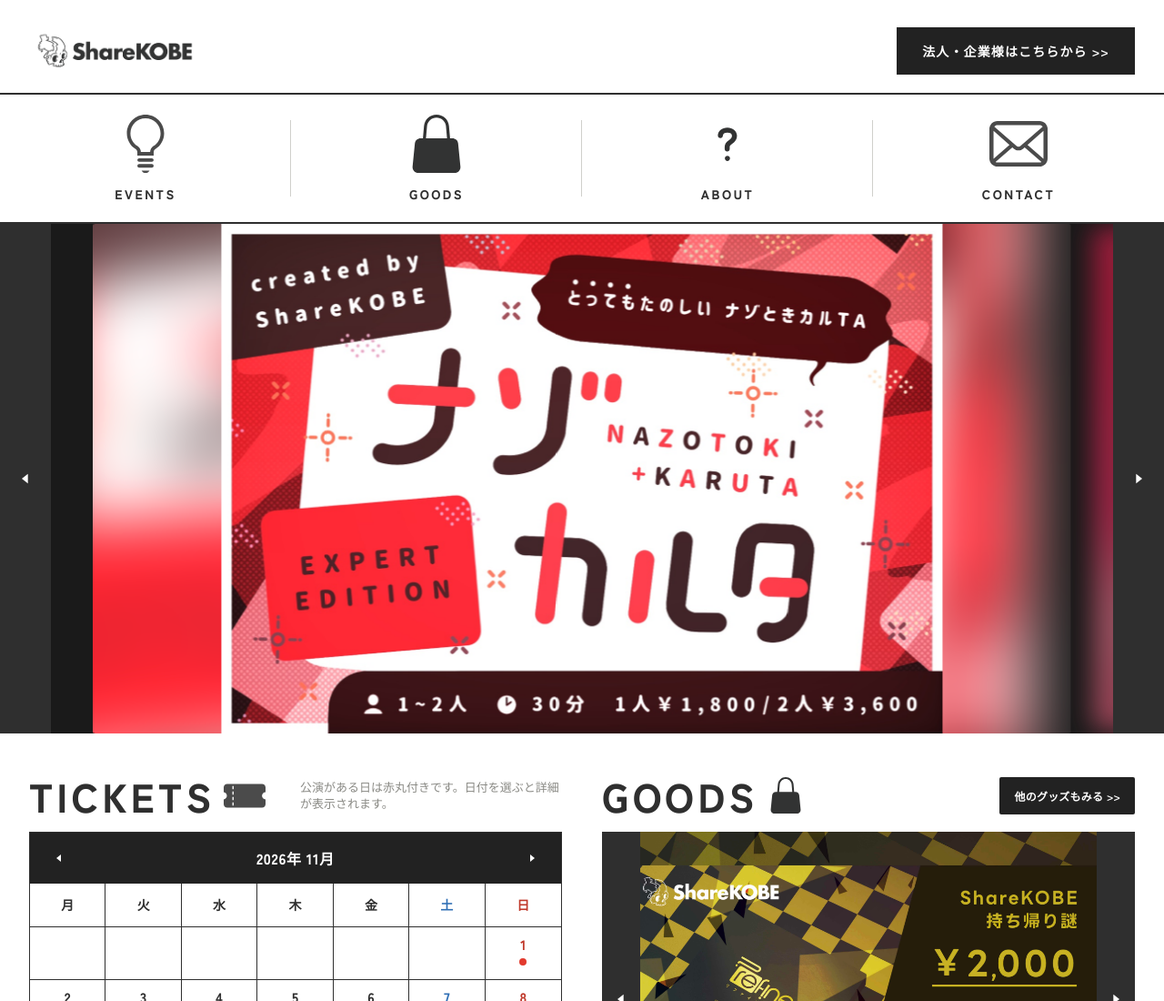
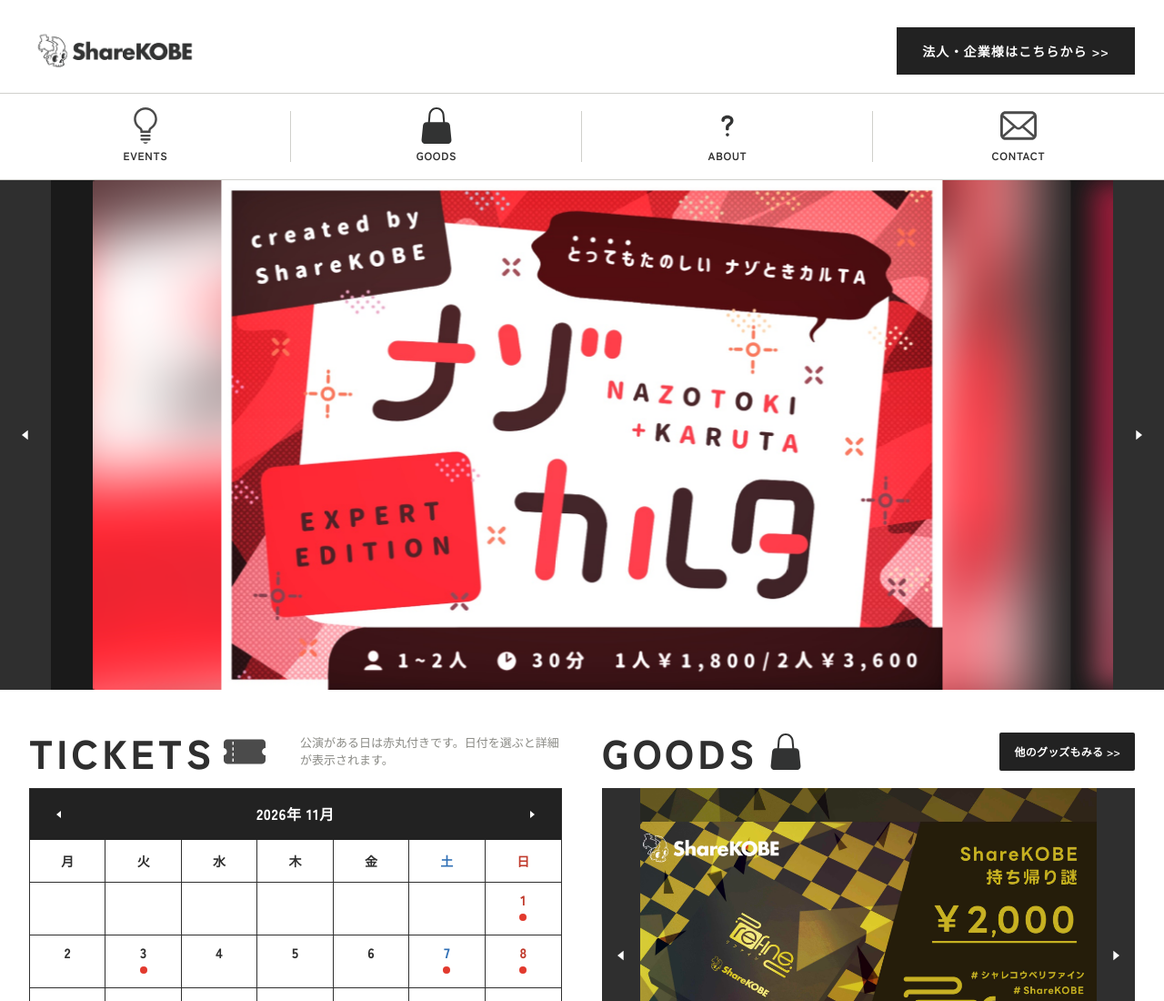
Before and after one commit to ShareKOBEinc/Homepage, a plain HTML site: page sk-pf-home-preview-a8f3c91e7b2d4/index.html in a window 1280 px wide. Shown: the top 1100 px of the page at 91% size. Drawn offline with Linux system fonts and the light colour scheme.

Commit message:
メニュー調整

```diff
--- a/sk-pf-home-preview-a8f3c91e7b2d4/css/style.css
+++ b/sk-pf-home-preview-a8f3c91e7b2d4/css/style.css
@@ -83,12 +83,13 @@ button { font: inherit; }
 
 .pf-corp:hover { opacity: 0.88; }
 
-/* —— Nav (mock: icon above label, hairline dividers, strong rules) —— */
+/* —— Nav (sized like TDR smenu: ~40px icon / 12px label / ~94px row) —— */
 .pf-nav {
   display: grid;
   grid-template-columns: repeat(4, 1fr);
-  border-top: 2px solid var(--line-strong);
-  border-bottom: 2px solid var(--line-strong);
+  border-top: 1px solid var(--line);
+  border-bottom: 1px solid var(--line);
+  background: #fff;
 }
 
 .pf-nav__item {
@@ -96,34 +97,38 @@ button { font: inherit; }
   display: flex;
   flex-direction: column;
   align-items: center;
-  justify-content: center;
-  gap: 8px;
-  padding: 16px 4px 14px;
+  justify-content: flex-start;
+  gap: 6px;
+  min-height: 94px;
+  padding: 14px 4px 10px;
   transition: background 0.2s;
 }
 
 .pf-nav__item:not(:last-child)::after {
   content: "";
   position: absolute;
-  top: 18%;
-  bottom: 18%;
+  top: 50%;
   right: 0;
   width: 1px;
+  height: 56px;
+  transform: translateY(-50%);
   background: var(--line);
 }
 
 .pf-nav__item:hover { background: #fafafa; }
 
 .pf-nav__icon {
-  width: 36px;
-  height: 36px;
+  width: 40px;
+  height: 40px;
   object-fit: contain;
 }
 
 .pf-nav__item > span:last-child {
-  font-size: 11px;
-  font-weight: 800;
-  letter-spacing: 0.14em;
+  font-size: 12px;
+  font-weight: 700;
+  letter-spacing: 0.04em;
+  line-height: 1.2;
+  text-align: center;
 }
 
 /* —— Carousel —— */
@@ -565,11 +570,18 @@ button { font: inherit; }
     width: 100%;
   }
 
-  .pf-nav__item { padding: 20px 8px 18px; gap: 10px; }
-  .pf-nav__icon { width: 48px; height: 48px; }
+  .pf-nav__item {
+    min-height: 94px;
+    padding: 15px 8px 12px;
+    gap: 6px;
+  }
+  .pf-nav__icon {
+    width: 40px;
+    height: 40px;
+  }
   .pf-nav__item > span:last-child {
-    font-size: 13px;
-    letter-spacing: 0.16em;
+    font-size: 12px;
+    letter-spacing: 0.04em;
   }
 
   .pf-section { padding: 36px 20px 12px; }
@@ -637,32 +649,26 @@ button { font: inherit; }
     letter-spacing: 0.08em;
   }
 
-  /* Menu: full viewport width */
+  /* Menu: full viewport width, TDR-like compact scale */
   .pf-nav {
     width: 100%;
     max-width: none;
-    border-top-width: 2px;
-    border-bottom-width: 2px;
   }
 
   .pf-nav__item {
-    padding: 22px 12px 20px;
-    gap: 12px;
-  }
-
-  .pf-nav__item:not(:last-child)::after {
-    top: 20%;
-    bottom: 20%;
+    min-height: 94px;
+    padding: 15px 12px 12px;
+    gap: 6px;
   }
 
   .pf-nav__icon {
-    width: 58px;
-    height: 58px;
+    width: 40px;
+    height: 40px;
   }
 
   .pf-nav__item > span:last-child {
-    font-size: 14px;
-    letter-spacing: 0.18em;
+    font-size: 12px;
+    letter-spacing: 0.06em;
   }
 
   #heroCarousel,
@@ -755,11 +761,6 @@ button { font: inherit; }
     width: min(100% - 64px, var(--shell-max));
   }
 
-  .pf-nav__icon {
-    width: 64px;
-    height: 64px;
-  }
-
   .pf-band { gap: 44px; }
 
   .pf-section__icon--tickets {
```
